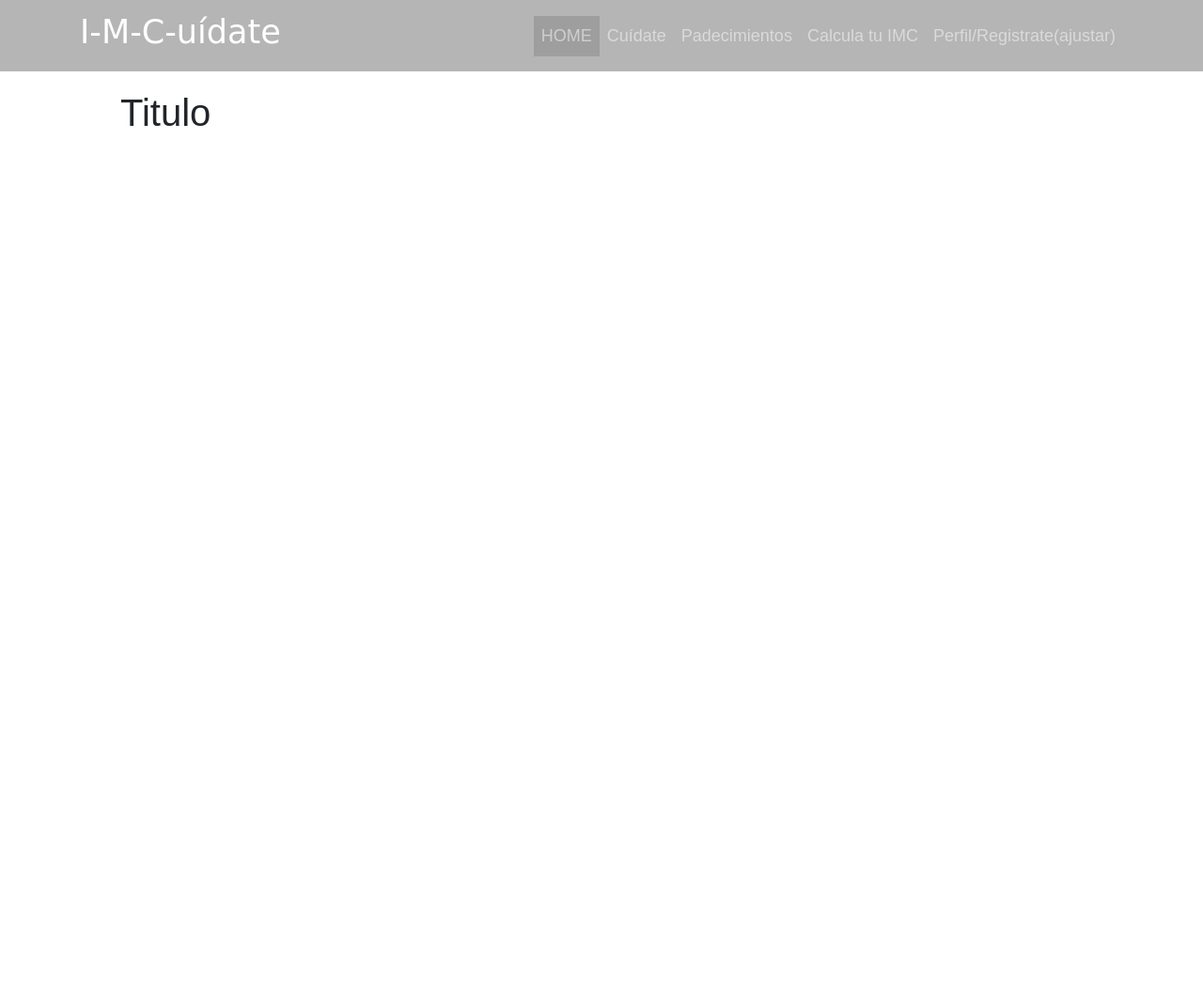
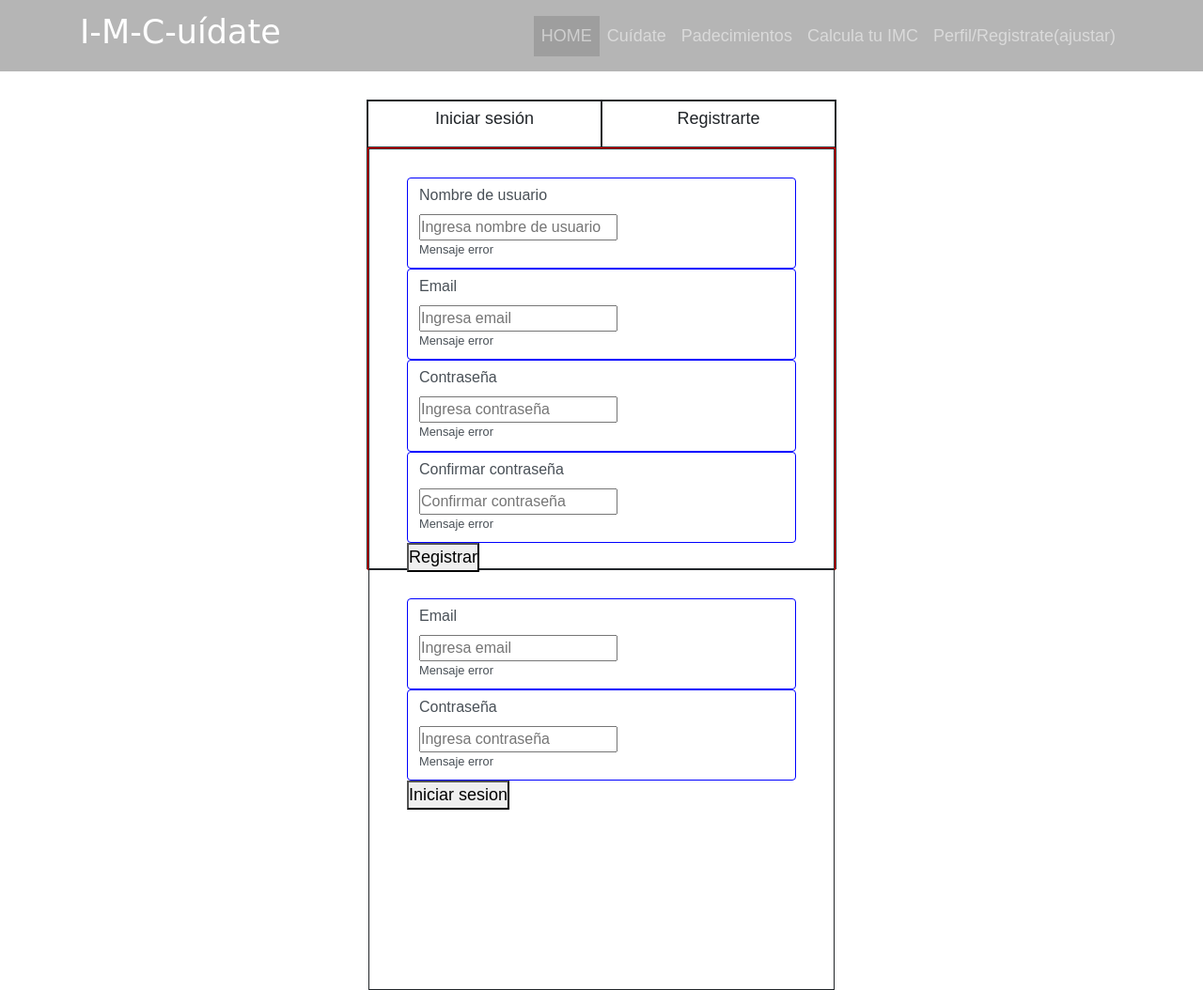
Before and after one commit to JoseAngelRE/Proyecto-Desarrollo-Web, a PHP site: page / in a window 1280 px wide. Shown: the whole page at 94% size. Before the commit the page ends 134 px from the top, so only its background shows below. Run offline with PHP 8.4, Linux system fonts and the light colour scheme; some libraries are stand-ins or nearby versions.

Commit message:
Avances en el diseño

```diff
--- a/estilos/main.css
+++ b/estilos/main.css
@@ -4,6 +4,8 @@
     --26: #8c8c8c8c; /*disabled-Hint_text*/
     --12: #b5b5b5; /*dividers*/
     /*Fondo blanco*/
+    --success-color:#2ecc71;
+    --error-color:#e74c3c;
 }
 
 * {
@@ -40,7 +42,68 @@ nav .activa {
 
 /*De aquí para abajo eliminar*/
 /*El <MAIN> es el contenedor principal de cada página*/
-.a{
-    background-color: var(--12);
-    height: 100px;
+
+#contenido {
+    border: 1px solid;
+    width: 500px;
+    height: 500px;
+    margin: auto;
+    margin-top: 30px;
+    display: block;
 }
+
+#opciones {
+    margin: 0;
+    display: flex;
+    justify-content: space-between;
+    width: 100%;
+    height: 50px;
+}
+
+#contenedor {
+    margin: 0;
+    border: 1px solid red;
+    width: 100%;
+    height: 450px;
+}
+
+.opcion {
+    border: 1px solid;
+    text-align: center;
+    width: 100%;
+    height: 100%;
+    padding: 5px;
+}
+
+.opcion:hover {
+    cursor: pointer;
+}
+
+h2 {
+    text-align: center;
+    margin: 0 0 20px;
+}
+
+.form {
+    padding: 30px 40px;
+    border: 1px solid;
+    height: 100%;
+}
+
+.form-control {
+    padding-bottom: 10px;
+    border: 1px solid blue;
+    height: auto;
+}
+
+.form-control label {
+    display: block;
+}
+
+.form-control small {
+    display: block;
+}
+
+.esconder {
+    display: none;
+}
--- a/index.html
+++ b/index.html
@@ -1,25 +1,37 @@
 <!DOCTYPE html>
 <html lang="en">
   <head>
-    <meta charset="UTF-8">
-    <meta http-equiv="X-UA-Compatible" content="IE=edge">
-    <meta name="viewport" content="width=device-width, initial-scale=1.0">
+    <meta charset="UTF-8" />
+    <meta http-equiv="X-UA-Compatible" content="IE=edge" />
+    <meta name="viewport" content="width=device-width, initial-scale=1.0" />
     <title>Proyecto DAW</title>
 
-    <link rel="stylesheet" href="https://stackpath.bootstrapcdn.com/bootstrap/4.5.2/css/bootstrap.min.css" integrity="sha384-JcKb8q3iqJ61gNV9KGb8thSsNjpSL0n8PARn9HuZOnIxN0hoP+VmmDGMN5t9UJ0Z" crossorigin="anonymous">
-    <script src="https://kit.fontawesome.com/5d433e8279.js" crossorigin="anonymous"></script>
-    <link rel="stylesheet" href="estilos/main.css">
-
+    <link
+      rel="stylesheet"
+      href="https://stackpath.bootstrapcdn.com/bootstrap/4.5.2/css/bootstrap.min.css"
+      integrity="sha384-JcKb8q3iqJ61gNV9KGb8thSsNjpSL0n8PARn9HuZOnIxN0hoP+VmmDGMN5t9UJ0Z"
+      crossorigin="anonymous"
+    />
+    <script
+      src="https://kit.fontawesome.com/5d433e8279.js"
+      crossorigin="anonymous"
+    ></script>
+    <link rel="stylesheet" href="estilos/main.css" />
   </head>
   <body>
     <nav class="navbar navbar-expand-lg navbar-dark sticky-top">
       <div class="container">
         <a href="/index.html" class="navbar-brand"><h1>I-M-C-uídate</h1></a>
-            <button type="button" class="navbar-toggler" data-toggle="collapse" data-target="#navbar">
+        <button
+          type="button"
+          class="navbar-toggler"
+          data-toggle="collapse"
+          data-target="#navbar"
+        >
           <span class="navbar-toggler-icon"></span>
         </button>
         <div class="collapse navbar-collapse" id="navbar">
-                <ul class="navbar-nav ml-auto ">
+          <ul class="navbar-nav ml-auto">
             <li class="nav-item">
               <a class="nav-link cosa activa" href="/index.html">HOME</a>
             </li>
@@ -40,15 +52,66 @@
       </div>
     </nav>
 
-    <main>
-        <section>
-            <h1>Titulo</h1>
+    <main id="contenido">
+      <section id="opciones">
+        <label id="iniciarSesion" class="opcion">Iniciar sesión</label>
+        <label id="registrate" class="opcion">Registrarte</label>
+      </section>
+      <section id="contenedor">
+        <form id="registrar" class="form">
+            <div class="form-control">
+              <label for="usernameRegistrar">Nombre de usuario</label>
+              <input type="text" id="usernameRegistrar" placeholder="Ingresa nombre de usuario" />
+              <small>Mensaje error</small>
+            </div>
+            <div class="form-control">
+              <label for="emailRegistrar">Email</label>
+              <input type="text" id="emailRegistrar" placeholder="Ingresa email" />
+              <small>Mensaje error</small>
+            </div>
+            <div class="form-control">
+              <label for="passwordRegistrar">Contraseña</label>
+              <input type="password" id="passwordRegistrar" placeholder="Ingresa contraseña" />
+              <small>Mensaje error</small>
+            </div>
+            <div class="form-control">
+              <label for="password2Registrar">Confirmar contraseña</label>
+              <input
+                type="password"
+                id="password2Registrar"
+                placeholder="Confirmar contraseña"
+              />
+              <small>Mensaje error</small>
+            </div>
+            <button type="submit">Registrar</button>
+          </form>
+          <form id="iniciar" class="form">
+              <div class="form-control">
+                <label for="emailIniciar">Email</label>
+              <input type="text" id="emailIniciar" placeholder="Ingresa email" />
+              <small>Mensaje error</small>
+              </div>
+              <div class="form-control">
+                <label for="passwordIniciar">Contraseña</label>
+                <input type="password" id="passwordIniciar" placeholder="Ingresa contraseña" />
+                <small>Mensaje error</small>
+              </div>
+              <button type="submit">Iniciar sesion</button>
+          </form>
       </section>
     </main>
 
-    <footer>
-    </footer>
-    <script src="https://code.jquery.com/jquery-3.5.1.slim.min.js" integrity="sha384-DfXdz2htPH0lsSSs5nCTpuj/zy4C+OGpamoFVy38MVBnE+IbbVYUew+OrCXaRkfj" crossorigin="anonymous"></script>
-    <script src="https://stackpath.bootstrapcdn.com/bootstrap/4.5.2/js/bootstrap.min.js" integrity="sha384-B4gt1jrGC7Jh4AgTPSdUtOBvfO8shuf57BaghqFfPlYxofvL8/KUEfYiJOMMV+rV" crossorigin="anonymous"></script>
+    <footer></footer>
+    <script
+      src="https://code.jquery.com/jquery-3.5.1.slim.min.js"
+      integrity="sha384-DfXdz2htPH0lsSSs5nCTpuj/zy4C+OGpamoFVy38MVBnE+IbbVYUew+OrCXaRkfj"
+      crossorigin="anonymous"
+    ></script>
+    <script
+      src="https://stackpath.bootstrapcdn.com/bootstrap/4.5.2/js/bootstrap.min.js"
+      integrity="sha384-B4gt1jrGC7Jh4AgTPSdUtOBvfO8shuf57BaghqFfPlYxofvL8/KUEfYiJOMMV+rV"
+      crossorigin="anonymous"
+    ></script>
+    <script src="./scripts/login.js"></script>
   </body>
 </html>
--- /dev/null
+++ b/scripts/login.js
@@ -0,0 +1,17 @@
+const btnIniciarSesion = document.getElementById('iniciarSesion');
+
+const btnRegistrar = document.getElementById('registrate');
+
+btnRegistrar.onclick = () => {
+    document.getElementById('iniciar').className = "esconder";
+    if ( document.getElementById('registrar').className === "esconder") {
+        document.getElementById('registrar').className = "form";
+    }
+}
+
+btnIniciarSesion.onclick = () => {
+    document.getElementById('registrar').className = "esconder";
+    if ( document.getElementById('iniciar').className === "esconder") {
+        document.getElementById('iniciar').className = "form";
+    }
+}
```
Lines whose indentation alone changed are shown as unchanged.
